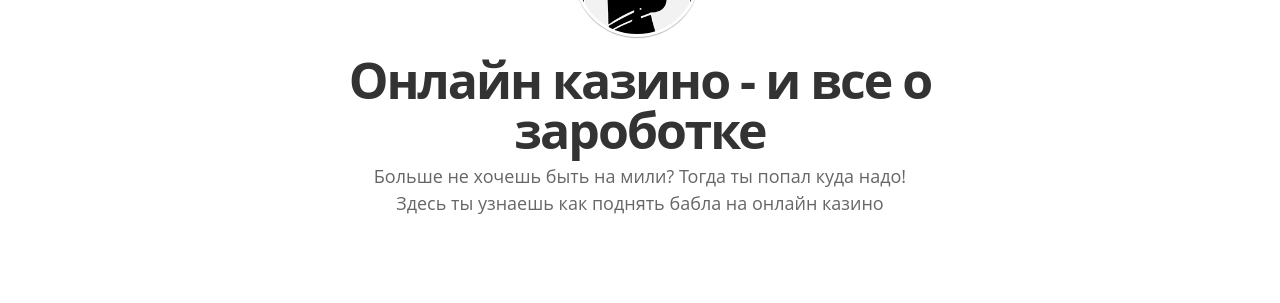
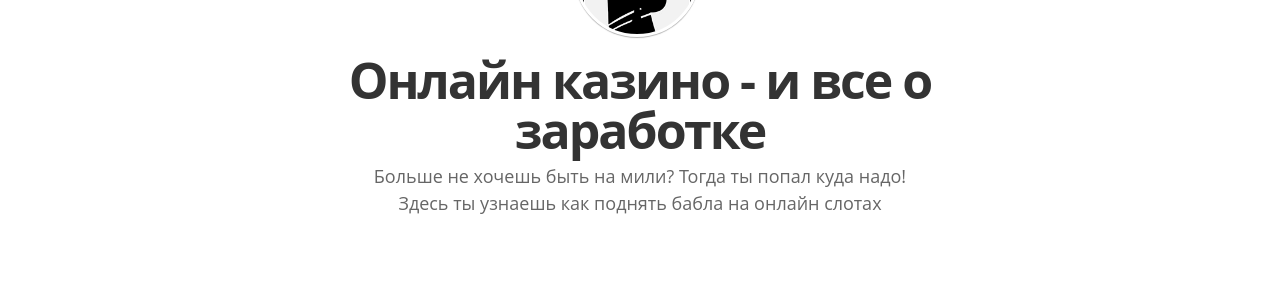
Before and after one commit to AndreyDero/AndreyDero.github.io, a Jekyll site: the page built from index.html, in a window 1280 px wide. Shown: the part 479-782 px from the top of the page. Built offline with Jekyll 4.4.1, drawn with Linux system fonts in a browser that asks for light colours; nearby versions of some CDN libraries; some web fonts are replaced; the list of posts is cut into pages by our own code.

Commit message:
Update _config.yml

```diff
--- a/_config.yml
+++ b/_config.yml
@@ -4,9 +4,9 @@ gems:
   - jekyll-paginate
 
 # Site settings
-title: "Онлайн казино - и все о зароботке"
+title: "Онлайн казино - и все о заработке"
 description: > # this means to ignore newlines until "email:"
-   Больше не хочешь быть на мили? Тогда ты попал куда надо! Здесь ты узнаешь как поднять бабла на онлайн казино
+   Больше не хочешь быть на мили? Тогда ты попал куда надо! Здесь ты узнаешь как поднять бабла на онлайн cлотах
 
 #blog logo
 logo: "/assets/images/df_logo.jpg"
```
